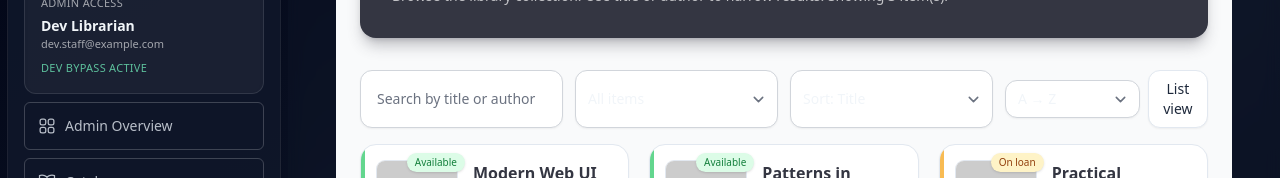
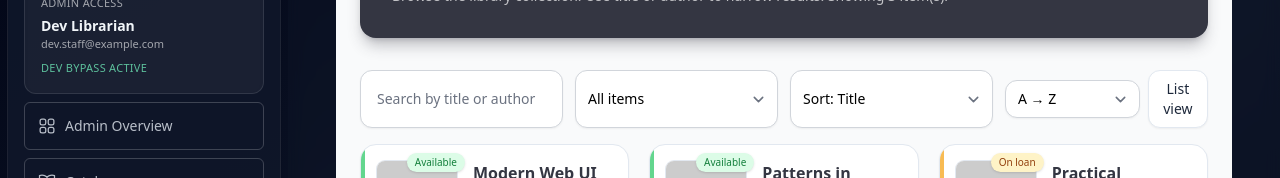
Before and after one commit to Kidemi04/Library_Self-Checkout_System, a Next.js app: page /dashboard/book-list in a window 1280 px wide. Shown: the part 150-328 px from the top of the page. Built offline with nearby package versions, Linux system fonts and the light colour scheme; no server answers; a web font is replaced by a local one.

Commit message:
Book list update

```diff
--- a/app/dashboard/book-list/page.tsx
+++ b/app/dashboard/book-list/page.tsx
@@ -1,10 +1,9 @@
 "use client";
 
 import React, { useEffect, useMemo, useState } from "react";
-// Use a RELATIVE path that matches your tree:
-import BookList from "../../ui/dashboard/book-list"; // adjust if your file lives elsewhere
+// Use a RELATIVE path that matches your project structure
+import BookList from "../../ui/dashboard/book-list";
 
-// Local UI type used by this page
 type UIBook = {
   id: string;
   title: string;
@@ -18,7 +17,7 @@ type UIBook = {
   location?: string | null;
 };
 
-// --- TEMP sample data. Replace with real data when ready.
+// ---- Temporary sample data (replace with real data later) ----
 const SAMPLE_BOOKS: UIBook[] = [
   {
     id: "b1",
@@ -63,7 +62,6 @@ type SortOrder = "asc" | "desc";
 type Availability = "all" | "available" | "onloan";
 
 export default function BookListPage() {
-  // UI controls
   const [query, setQuery] = useState("");
   const [sortField, setSortField] = useState<SortField>("title");
   const [sortOrder, setSortOrder] = useState<SortOrder>("asc");
@@ -71,7 +69,6 @@ export default function BookListPage() {
   const [variant, setVariant] = useState<"grid" | "list">("grid");
   const [isMobile, setIsMobile] = useState(false);
 
-  // Responsive helper for potential mobile tweaks
   useEffect(() => {
     const onResize = () => setIsMobile(window.innerWidth < 640);
     onResize();
@@ -79,10 +76,8 @@ export default function BookListPage() {
     return () => window.removeEventListener("resize", onResize);
   }, []);
 
-  // In a real app, replace SAMPLE_BOOKS with fetched data
   const books = useMemo(() => SAMPLE_BOOKS, []);
 
-  // Search + filter + sort
   const filtered = useMemo(() => {
     const q = query.trim().toLowerCase();
 
@@ -133,7 +128,7 @@ export default function BookListPage() {
             onChange={(e) => setQuery(e.target.value)}
             placeholder="Search by title or author"
             aria-label="Search by title or author"
-            className="rounded-xl border border-gray-300 bg-white px-4 py-2 text-sm shadow-sm outline-none focus:ring-2 focus:ring-swin-red/60"
+            className="rounded-xl border border-gray-300 bg-white px-4 py-2 text-sm shadow-sm outline-none focus:ring-2 focus:ring-swin-red/60 text-black placeholder-gray-500"
           />
 
           {/* Availability filter */}
@@ -141,7 +136,7 @@ export default function BookListPage() {
             value={availability}
             onChange={(e) => setAvailability(e.target.value as Availability)}
             aria-label="Filter by availability"
-            className="rounded-xl border border-gray-300 bg-white px-3 py-2 text-sm shadow-sm outline-none focus:ring-2 focus:ring-swin-red/60"
+            className="rounded-xl border border-gray-300 bg-white px-3 py-2 text-sm shadow-sm outline-none focus:ring-2 focus:ring-swin-red/60 text-black"
           >
             <option value="all">All items</option>
             <option value="available">Available</option>
@@ -153,7 +148,7 @@ export default function BookListPage() {
             value={sortField}
             onChange={(e) => setSortField(e.target.value as SortField)}
             aria-label="Sort field"
-            className="rounded-xl border border-gray-300 bg-white px-3 py-2 text-sm shadow-sm outline-none focus:ring-2 focus:ring-swin-red/60"
+            className="rounded-xl border border-gray-300 bg-white px-3 py-2 text-sm shadow-sm outline-none focus:ring-2 focus:ring-swin-red/60 text-black"
           >
             <option value="title">Sort: Title</option>
             <option value="author">Sort: Author</option>
@@ -165,7 +160,7 @@ export default function BookListPage() {
               value={sortOrder}
               onChange={(e) => setSortOrder(e.target.value as SortOrder)}
               aria-label="Sort order"
-              className="w-full rounded-xl border border-gray-300 bg-white px-3 py-2 text-sm shadow-sm outline-none focus:ring-2 focus:ring-swin-red/60"
+              className="w-full rounded-xl border border-gray-300 bg-white px-3 py-2 text-sm shadow-sm outline-none focus:ring-2 focus:ring-swin-red/60 text-black"
             >
               <option value="asc">A → Z</option>
               <option value="desc">Z → A</option>
```
